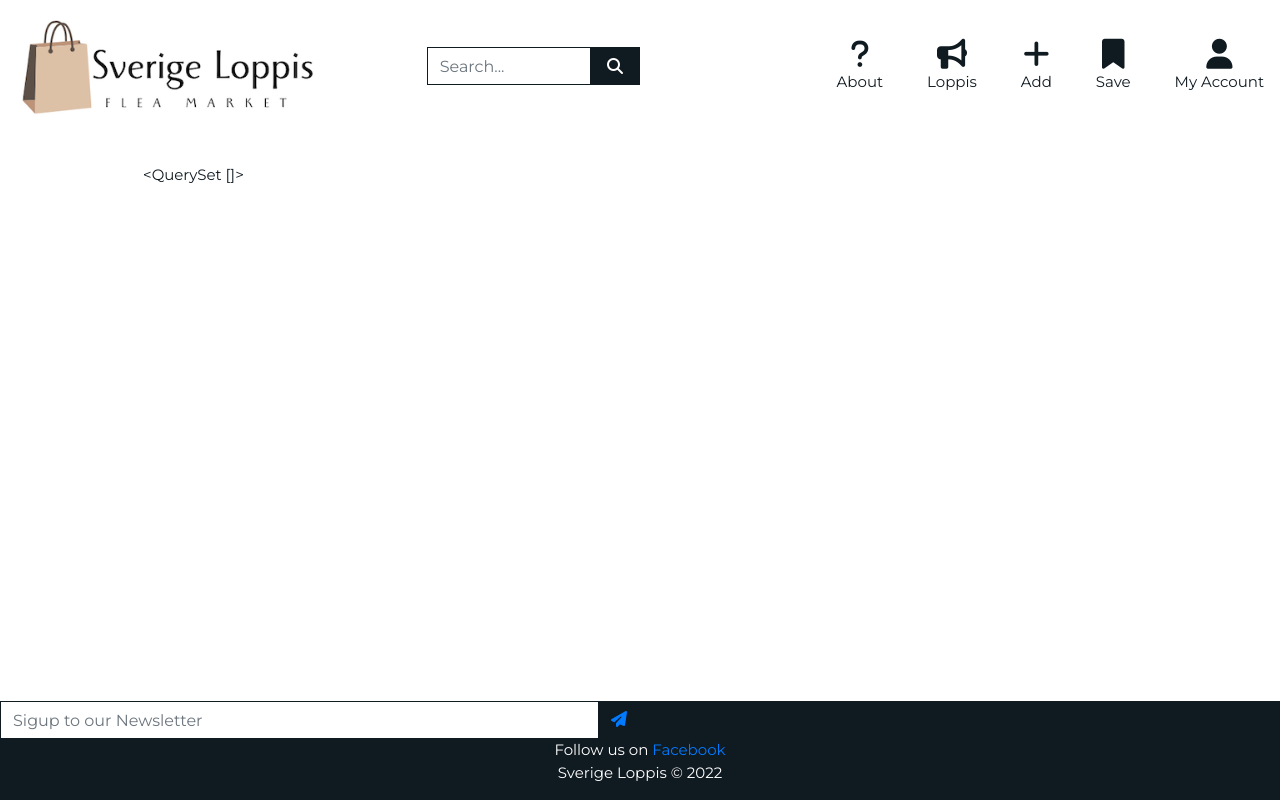
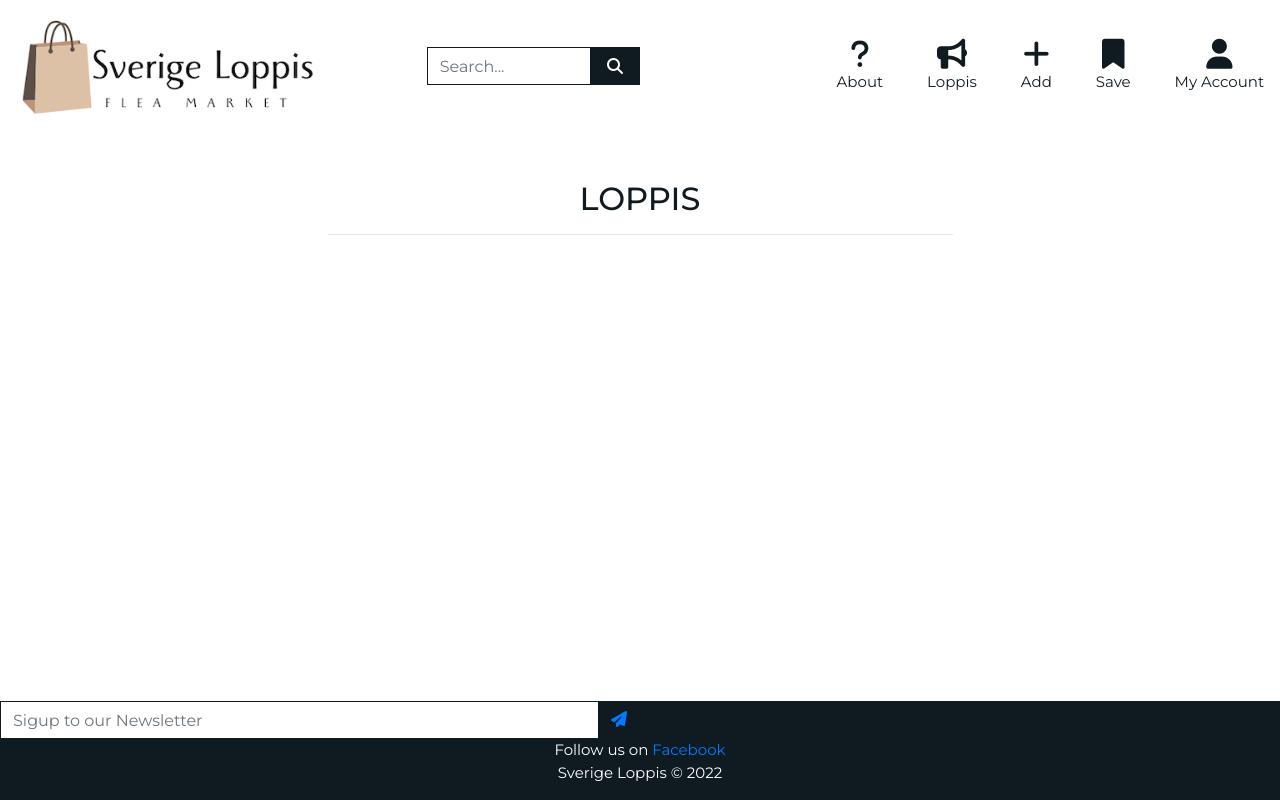
Before and after one commit to MerveKucukzoroglu/sverige-loppis, a Django app: page /loppis/ in a window 1280 px wide. Run offline with Django 3.2, Linux system fonts and the light colour scheme; data that the repository does not hold is empty; some libraries are stand-ins or nearby versions.

Commit message:
Create loppis template structure

```diff
--- a/loppis/models.py
+++ b/loppis/models.py
@@ -40,6 +40,7 @@ class Loppis(models.Model):
     street_address = models.CharField(max_length=80, null=False, blank=False)
     phone_number = models.CharField(max_length=20, null=False, blank=True)
     image = models.ImageField(null=True, blank=True)
+    image_url = models.URLField(max_length=1024, null=True, blank=True)
     details = models.TextField(max_length=254, null=True, blank=True)
 
     def __str__(self):
--- a/loppis/templates/loppis/loppis.html
+++ b/loppis/templates/loppis/loppis.html
@@ -11,10 +11,66 @@
 
 {% block content %}
     <div class="overlay"></div>
-    <div class="container h-100">
-        <div class="row h-100">
-            <div class="col">
-                {{ loppis }}
+    <div class="container-fluid">
+        <div class="row">
+            <div class="col text-center mt-3">
+                <h2>LOPPIS</h2>
+                <hr class="w-50 mb-1">
+            </div>
+        </div>
+        <div class="row">
+            <div class="loppis-container col-10 offset-1">
+                <div class="row mt-1 mb-2"></div>
+                <div class="row">
+                    {% for loppis in loppis %}
+                        <div class="col-sm-6 col-md-6 col-lg-4 col-xl-3">
+                            <div class="card h-100 border-0">
+                                {% if loppis.image %}
+                                <a href="">
+                                    <img class="card-img-top img-fluid" src="{{ loppis.image.url }}" alt="{{ loppis.title }}">
+                                </a>
+                                {% else %}
+                                <a href="">
+                                    <img class="card-img-top img-fluid" src="{% static '../media/default-image.jpg' %}" alt="{{ loppis.title }}">
+                                </a>
+                                {% endif %}
+                                <div class="card-body pb-0">
+                                    <p class="mb-0">{{ loppis.title }}</p>
+                                </div>
+                                <div class="card-body pb-0">
+                                    <p class="mb-0">{{ loppis.county }}</p>
+                                </div>
+                                <div class="card-footer bg-white pt-0 border-0 text-left">
+                                    <div class="row">
+                                        <div class="col">
+                                            <p class="lead mb-0 text-left">{{ loppis.start_date }} - {{ loppis.end_date }}</p>
+                                        </div>
+                                    </div>
+                                </div>
+                            </div>
+                        </div>
+                        {% if forloop.counter|divisibleby:1 %}
+                            <div class="col-12 d-sm-none mb-5">
+                                <hr>
+                            </div>
+                        {% endif %}
+                        {% if forloop.counter|divisibleby:2 %}
+                            <div class="col-12 d-none d-sm-block d-md-block d-lg-none mb-5">
+                                <hr>
+                            </div>
+                        {% endif %}
+                        {% if forloop.counter|divisibleby:3 %}
+                            <div class="col-12 d-none d-lg-block d-xl-none mb-5">
+                                <hr>
+                            </div>
+                        {% endif %}
+                        {% if forloop.counter|divisibleby:4 %}
+                            <div class="col-12 d-none d-xl-block mb-5">
+                                <hr>
+                            </div>
+                        {% endif %}
+                    {% endfor %}
+                </div>
             </div>
         </div>
     </div>
```
Also changed, not shown: loppis/migrations/0003_loppis_image_url.py (added), media/default-image.jpg (added).
